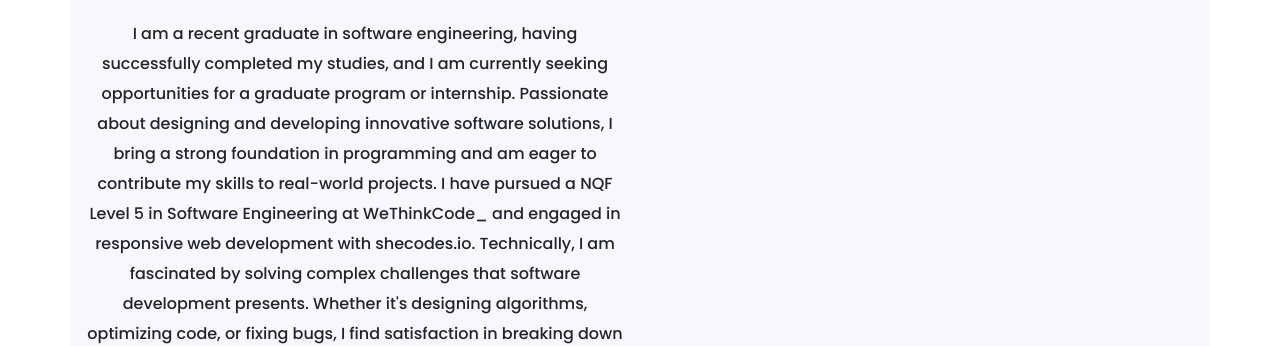
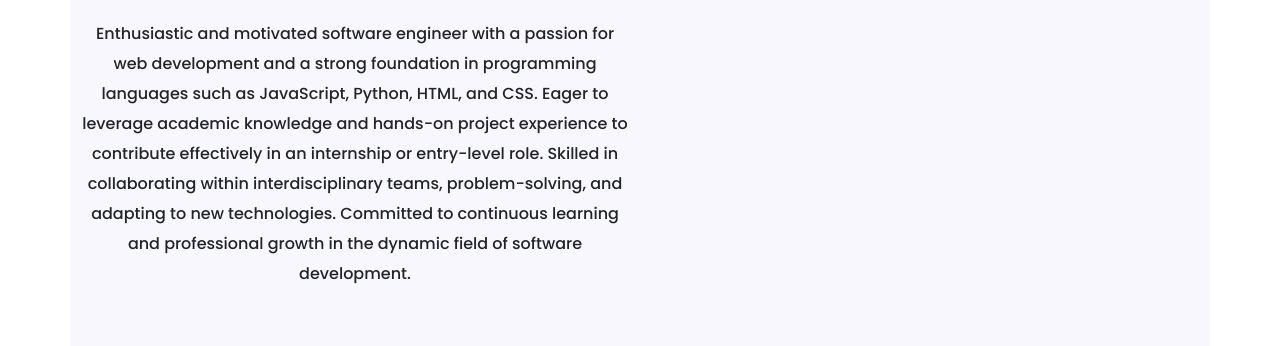
Before and after one commit to uNoxKhoza/My_portfolio, a plain HTML site: page about.html in a window 1280 px wide. Shown: the part 375-721 px from the top of the page. Drawn offline with nearby package versions, Linux system fonts and the light colour scheme.

Commit message:
Edited about.html

```diff
--- a/about.html
+++ b/about.html
@@ -58,14 +58,11 @@
                   <h3 class="mb-4">About Me</h3>
                   <!-- <h5 class="mb-4">Software Engineering Student, based in KZN,South Africa</h5> -->
                   <p class="mb-5">
-                  I am a recent graduate in software engineering, having successfully completed my studies, and I am currently seeking
-                    opportunities for a graduate program or internship. Passionate about designing and developing innovative software
-                    solutions, I bring a strong foundation in programming and am eager to contribute my skills to real-world projects. I
-                    have pursued a NQF Level 5 in Software Engineering at WeThinkCode_ and engaged in responsive web development with
-                    shecodes.io. Technically, I am fascinated by solving complex challenges that software development presents. Whether it's
-                    designing algorithms, optimizing code, or fixing bugs, I find satisfaction in breaking down complex problems and
-                    crafting efficient solutions. The dynamic nature of software development keeps me motivated to enhance my skills
-                    continually.
+                Enthusiastic and motivated software engineer with a passion for web development and a strong foundation in programming
+                languages such as JavaScript, Python, HTML, and CSS. Eager to leverage academic knowledge and hands-on project
+                experience to contribute effectively in an internship or entry-level role. Skilled in collaborating within
+                interdisciplinary teams, problem-solving, and adapting to new technologies. Committed to continuous learning and
+                professional growth in the dynamic field of software development.
                   </p>
 
 </div>
```
